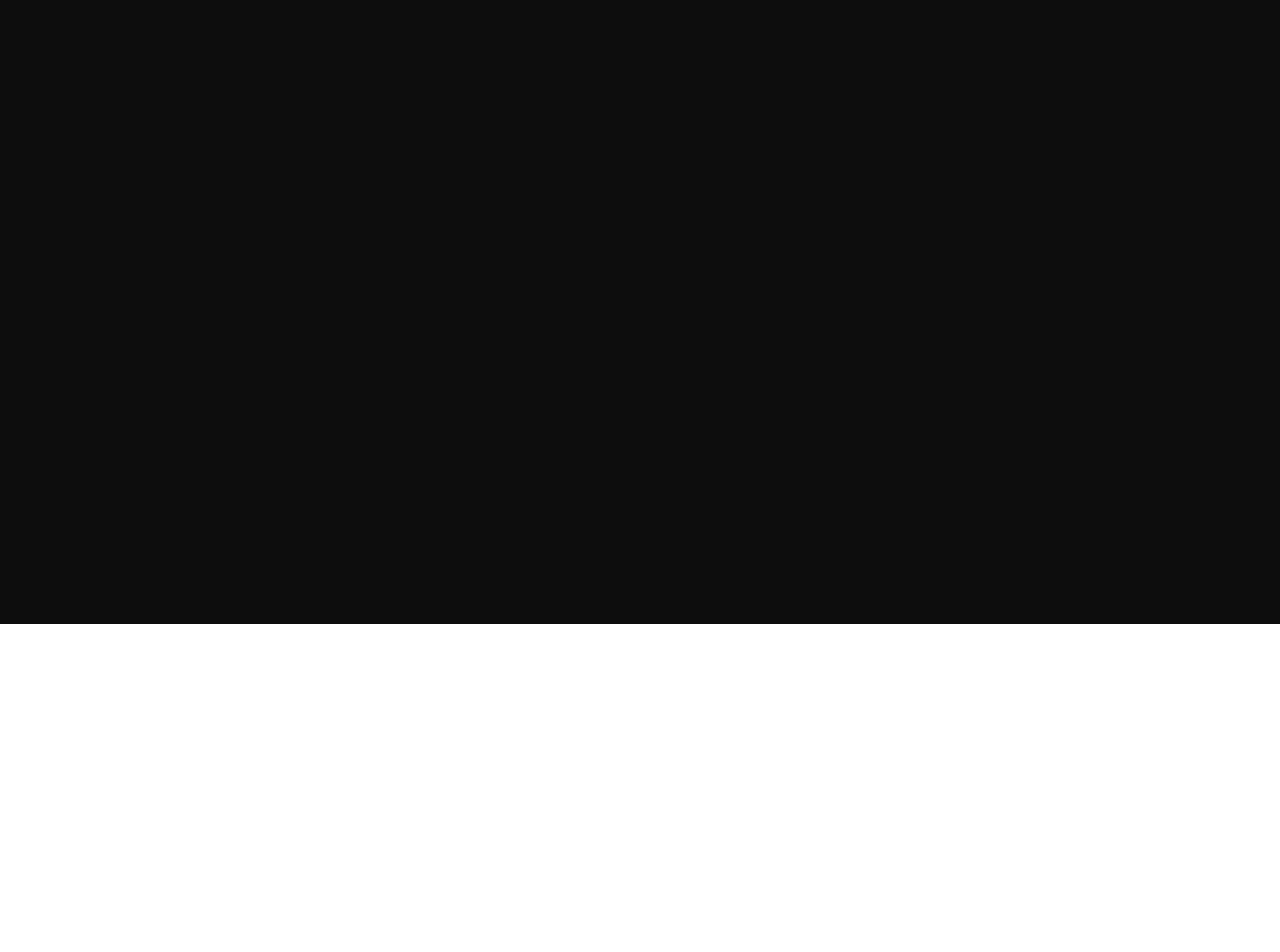
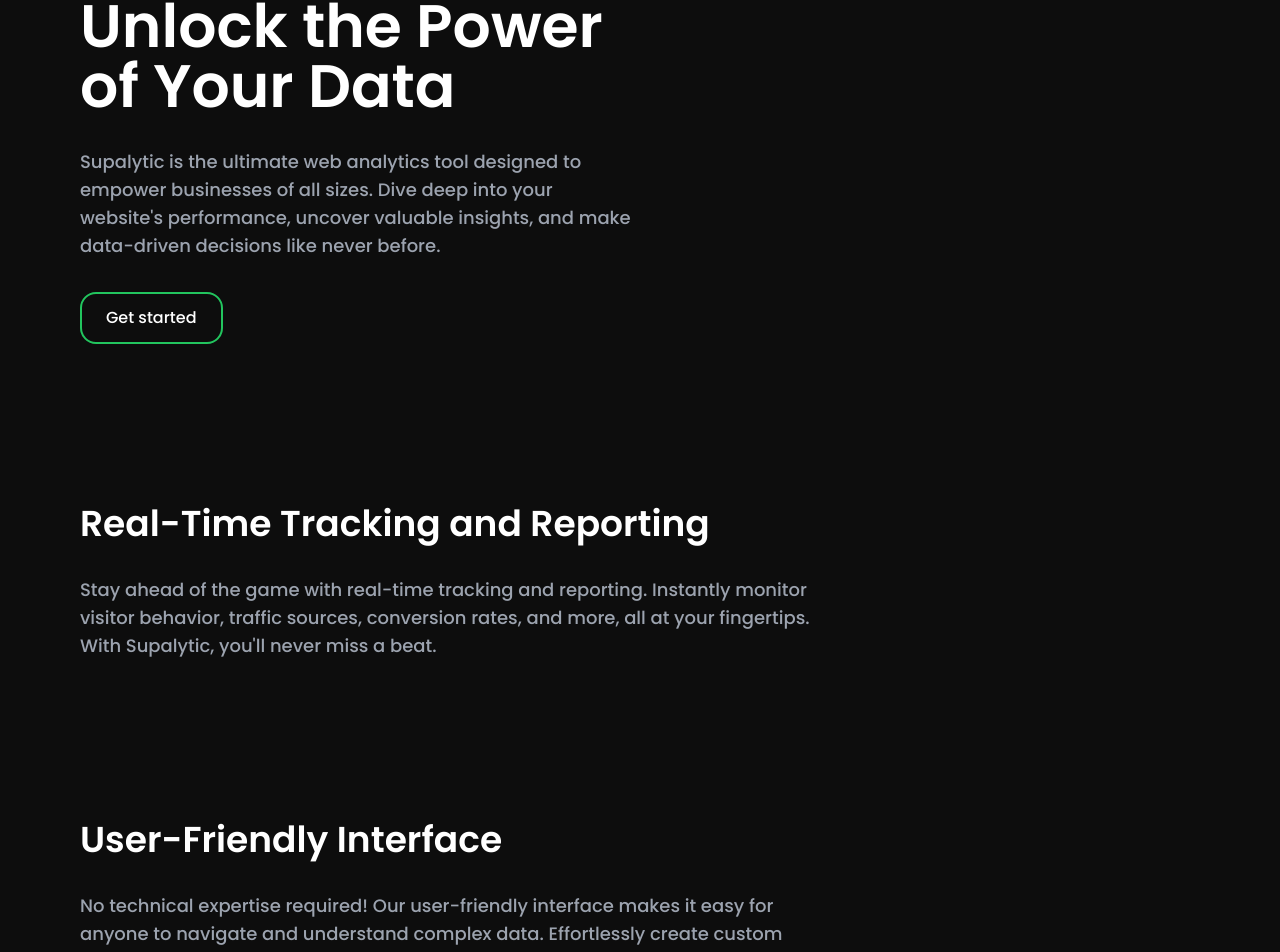
Before and after one commit to suciptoid/supalytic, a SvelteKit app: page / in a window 1280 px wide. Shown: the part 176-1128 px from the top of the page. Before the commit the page ends 800 px from the top, so only its background shows below. Built offline with nearby package versions, Linux system fonts and the light colour scheme.

Commit message:
add some wording

```diff
--- a/src/routes/+page.svelte
+++ b/src/routes/+page.svelte
@@ -8,10 +8,10 @@
 	];
 </script>
 
-<div class="bg-black/95 min-h-screen text-gray-300">
+<div class="bg-black/95 min-h-screen text-gray-400">
 	<div class="container">
 		<nav class="flex items-center py-8">
-			<p class="text-xl font-bold text-primary-500">Supalytic</p>
+			<p class="text-xl font-semibold text-primary-500">Supalytic</p>
 
 			<div class="flex-1 flex justify-center space-x-9">
 				{#each navMenu as m}
@@ -28,7 +28,47 @@
 				</a>
 			</div>
 		</nav>
+
+		<main>
+			<div class="py-20 flex">
+				<div class="basis-1/2 space-y-8">
+					<h1 class="text-6xl font-semibold text-white">Unlock the Power of Your Data</h1>
+					<p class="text-lg">
+						Supalytic is the ultimate web analytics tool designed to empower businesses of all
+						sizes. Dive deep into your website's performance, uncover valuable insights, and make
+						data-driven decisions like never before.
+					</p>
+					<div>
+						<a
+							href="/"
+							class="inline-block py-3 px-6 rounded-global border-2 hover:bg-primary-500 text-white border-primary-500 transition"
+							>Get started</a
+						>
+					</div>
+				</div>
+			</div>
+
+			<div class="py-20 flex">
+				<div class="basis-2/3 space-y-8">
+					<h2 class="text-4xl font-semibold text-white">Real-Time Tracking and Reporting</h2>
+					<p class="text-lg">
+						Stay ahead of the game with real-time tracking and reporting. Instantly monitor visitor
+						behavior, traffic sources, conversion rates, and more, all at your fingertips. With
+						Supalytic, you'll never miss a beat.
+					</p>
+				</div>
+			</div>
+
+			<div class="py-20 flex">
+				<div class="basis-2/3 space-y-8">
+					<h2 class="text-4xl font-semibold text-white">User-Friendly Interface</h2>
+					<p class="text-lg">
+						No technical expertise required! Our user-friendly interface makes it easy for anyone to
+						navigate and understand complex data. Effortlessly create custom reports and dashboards
+						tailored to your unique needs.
+					</p>
+				</div>
+			</div>
+		</main>
 	</div>
-
-	<main class="" />
 </div>
--- a/tailwind.config.js
+++ b/tailwind.config.js
@@ -22,6 +22,9 @@ export default {
 			},
 			colors: {
 				primary: colors.green
+			},
+			borderRadius: {
+				global: '1rem'
 			}
 		}
 	},
```
